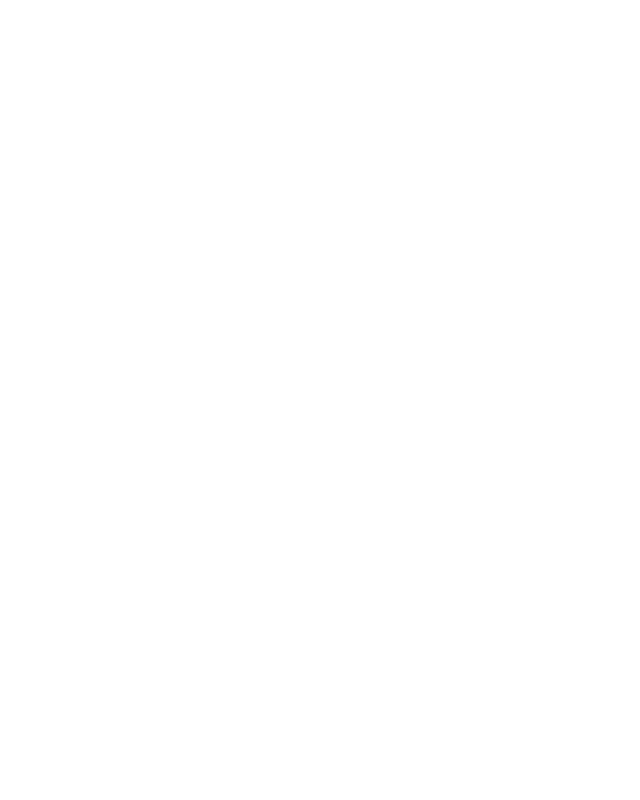
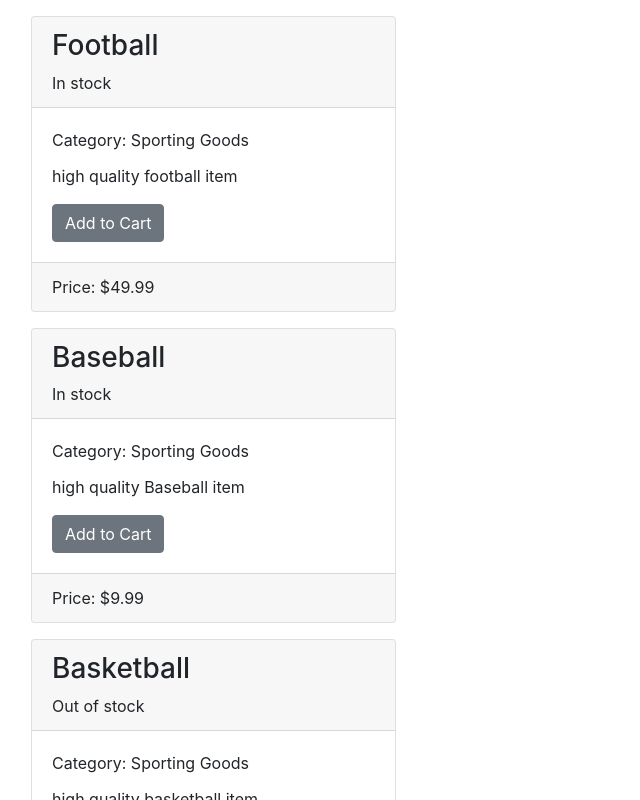
Before and after one commit to suraj32/training_app, a React (Create React App) app: page /dashboard in a window 1280 px wide. Shown: the top 800 px of the page, without its empty margins (0-640 px from the left). Built offline with nearby package versions, Linux system fonts and the light colour scheme.

Commit message:
Added dashboard container & redirected user to dashboard container

```diff
--- /dev/null
+++ b/src/containers/DashboardContainer.js
@@ -0,0 +1,10 @@
+import React from "react";
+import ProductList from "../components/ProductList";
+
+const DashboardContainer = () => {
+  return (
+    <ProductList />
+  );
+}
+
+export default DashboardContainer;
--- a/src/containers/LoginContainer.js
+++ b/src/containers/LoginContainer.js
@@ -5,10 +5,14 @@
 import ProductList from "../components/ProductList"
 import { loginDetailsReducer, initialState } from "../reducers/loginDetailsReducer"
 import { LOGIN_REDUCER } from "../shared/actionConstants";
+import DashboardContainer from "./DashboardContainer";
+import {Redirect} from "react-router-dom";
 
 const LoginContainer = () => {
 
   const [loginDetails, dispatch] = useReducer(loginDetailsReducer, initialState);
+
+  const { userDetails } = loginDetails;
 
   let schema = yup.object().shape({
     email: yup.string().email().required(),
@@ -42,6 +46,10 @@
     });
   };
 
+  if (userDetails.auth_token) {
+    return ( <Redirect to="/dashboard" /> );
+  }
+
   return (
     <LoginComponent loginDetails={loginDetails} dispatch={dispatch} validateData={validateData}/>
   );
--- a/src/routes/Routes.js
+++ b/src/routes/Routes.js
@@ -1,6 +1,7 @@
 import React from "react";
 import { BrowserRouter as Router, Route, Switch } from "react-router-dom";
 import LoginContainer from "../containers/LoginContainer";
+import DashboardContainer from "../containers/DashboardContainer";
 const Routes = () => {
   return (
     <Router>
@@ -8,6 +9,9 @@
         <Route path="/" exact={true}>
           <LoginContainer />
         </Route>
+        <Route path="/dashboard" exact={true}>
+          <DashboardContainer />
+        </Route>
       </Switch>
     </Router>
   );
```
